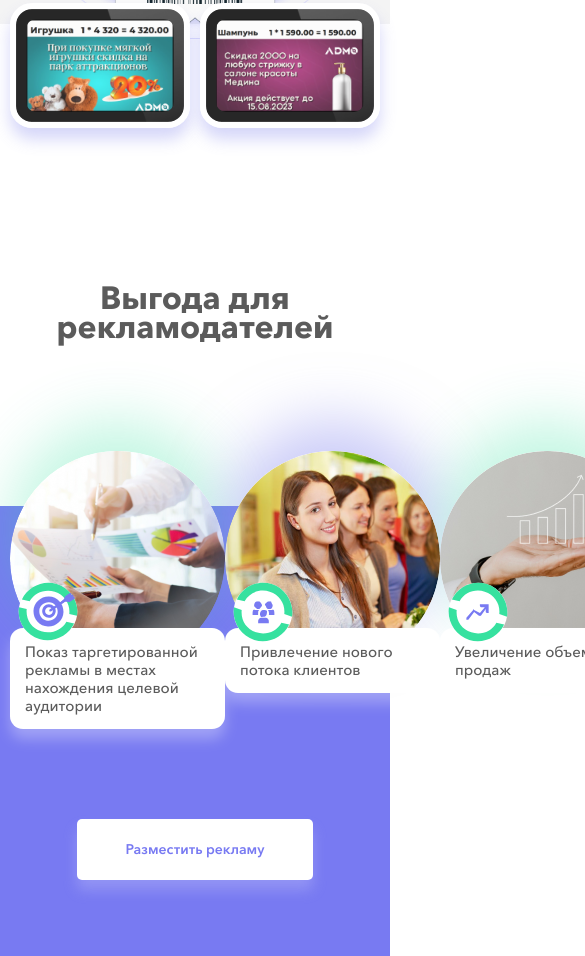
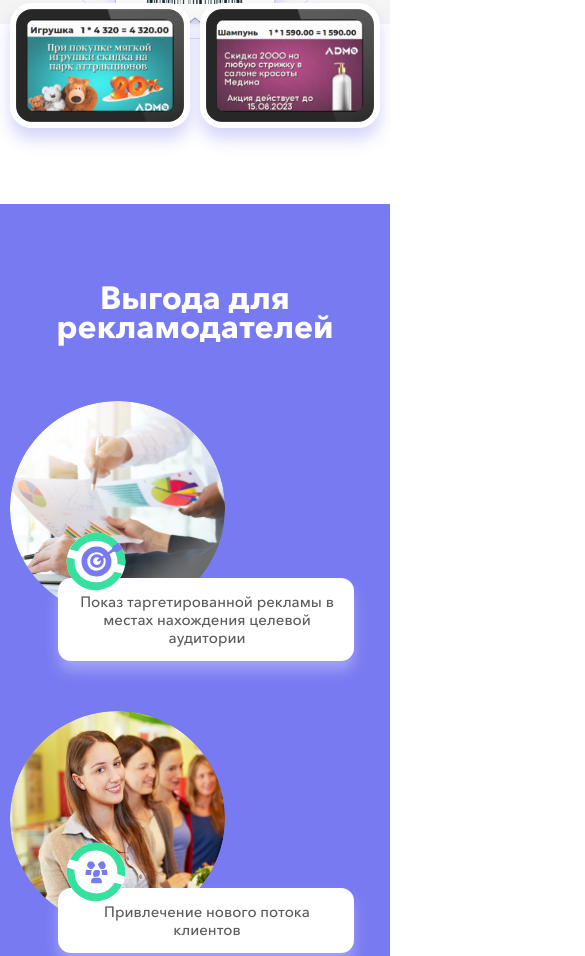
Before and after one commit to isemilia/ADMO, a website: page app/advertisers.html in a window 390 px wide. Shown: the part 7929-8885 px from the top of the page, 585 px wide, since content can reach past the window. Drawn offline with nearby package versions, Linux system fonts and the light colour scheme.

Commit message:
Make benefits responsive

```diff
--- a/app/advertisers.html
+++ b/app/advertisers.html
@@ -404,7 +404,7 @@
 
     <section class="benefits">
         <div class="container">
-            <h2 class="title title--center benefit-title">Выгода для рекламодателей</h2>
+            <h2 class="title title--center benefits-title">Выгода для рекламодателей</h2>
             <div class="benefits-row">
 
                 <div class="benefits-item">
--- a/app/assets/css/sass/components/advertisers/_benefits.scss
+++ b/app/assets/css/sass/components/advertisers/_benefits.scss
@@ -1,13 +1,33 @@
 .benefits {
     padding: 80px 0;
     background: linear-gradient(to top, var(--clr-accent-100) 60%, #FFF 40%);
+    @media (max-width: 767px) {
+        background: var(--clr-accent-100);
+    }
     &-row {
         margin-top: 110px;
+        @media (max-width: 767px) {
+            margin-top: 60px;
+        }
         display: flex;
         justify-content: space-between;
+        row-gap: 50px;
+        flex-wrap: wrap;
+        @media (max-width: 575px) {
+            flex-direction: column;
+            justify-content: center;
+            align-items: flex-start;
+        }
+        @media (max-width: 1119px) {
+            justify-content: space-around;
+            column-gap: 30px;
+        }
     }
     &-item {
         max-width: 260px;
+        @media (max-width: 575px) {
+            max-width: 80%;
+         }
         &-text {
             margin-top: -38px;
             position: relative;
@@ -19,6 +39,10 @@
             line-height: 1.2em;
             color: var(--clr-neutral-100);
             padding: 15px 13px 14px 15px;
+            @media (max-width: 575px) {
+               transform: translateX(48px);
+               text-align: center;
+            }
         }
         &-icon {
             --icon-size: 60px;
@@ -38,11 +62,13 @@
                 height: 100%;
                 object-fit: cover;
             }
-            &--shadow-100 {
-                box-shadow: 0 -30px 60px 0px rgba(54, 225, 159, .3);
-            }
-            &--shadow-200 {
-                box-shadow: 0 -30px 60px 0px rgba(149, 151, 242, .5);
+            @media (min-width: 768px) {
+                &--shadow-100 {
+                    box-shadow: 0 -30px 60px 0px rgba(54, 225, 159, .3);
+                }
+                &--shadow-200 {
+                    box-shadow: 0 -30px 60px 0px rgba(149, 151, 242, .5);
+                }
             }
         }
     }
@@ -53,4 +79,9 @@
         max-width: fit-content;
         color: var(--clr-accent-100);
     }
+    &-title {
+        @media (max-width: 767px) {
+            color: var(--clr-neutral-200);
+        }
+    }
 }
```
Also changed, not shown: app/assets/css/advertisers.min.css.
